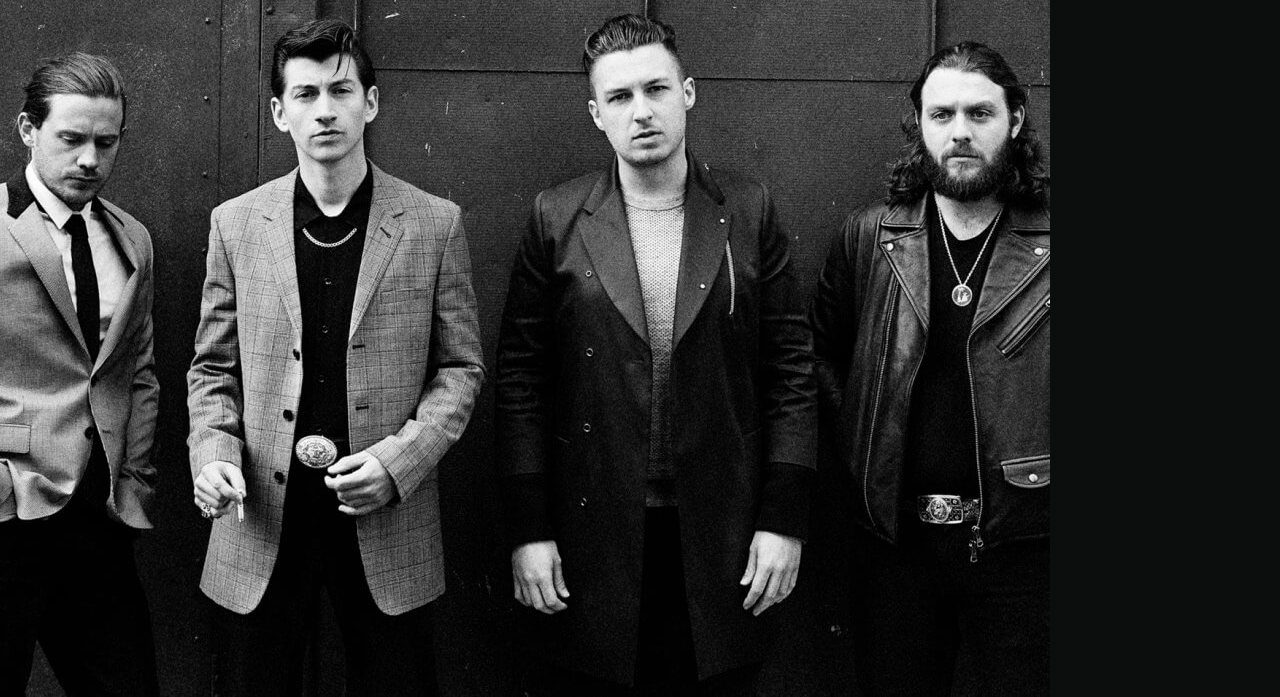
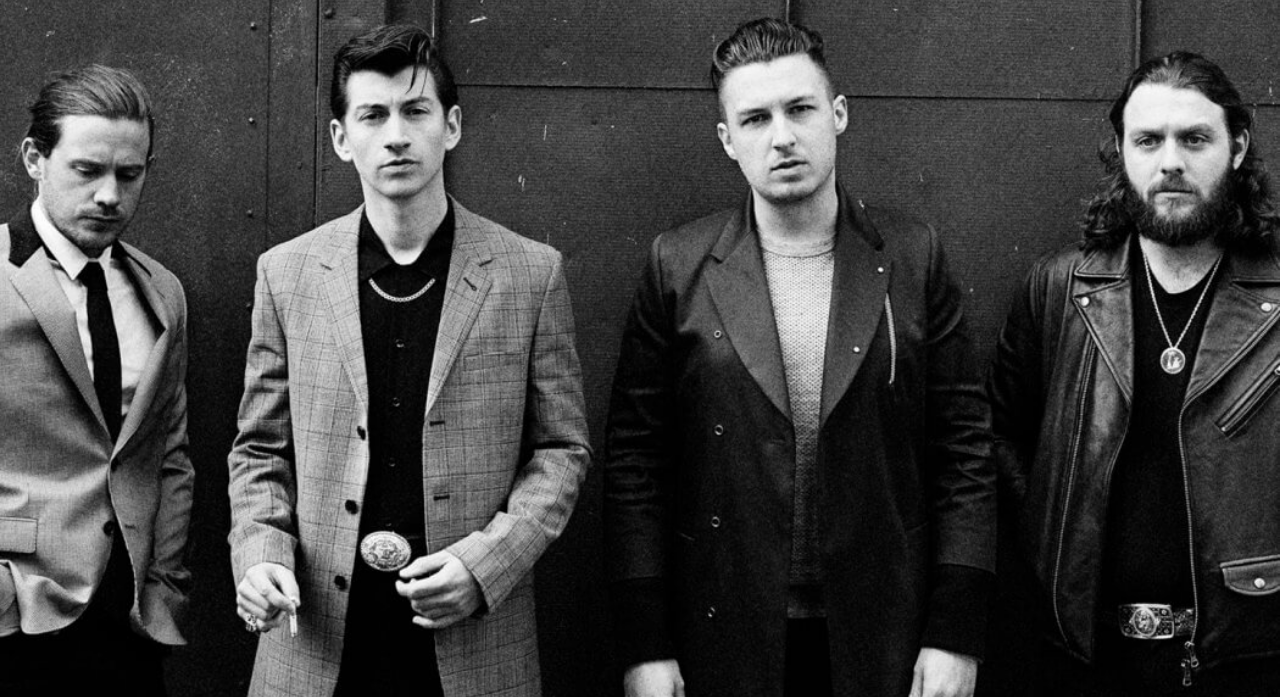
Before and after one commit to Karolina-90/proyecto-web, a plain HTML site: page views/bio.html in a window 1280 px wide. Shown: the part 103-800 px from the top of the page. Drawn offline with Linux system fonts and the light colour scheme; files whose address does not match are found by name; a web font is replaced by a local one.

Commit message:
arreglo de portada de bio

```diff
--- a/sass/estilos.scss
+++ b/sass/estilos.scss
@@ -407,6 +407,14 @@ ul {
 
     .contenedor {
 
+        .bio-container {
+
+            .portada {
+                img {
+                    width: 100%;
+                }
+            }
+
             .parallax, .texto {
                 margin: 0 auto;
             }
@@ -472,6 +480,11 @@ ul {
                 }
             }
 
+
+        } //.bio-container
+
+
+
         footer {
 
             background-color: $color-cinco;
--- a/views/bio.html
+++ b/views/bio.html
@@ -50,7 +50,7 @@
         </nav>
     </header>
 
-    <main id="bio-container">
+    <main class="bio-container">
 
          <!--Imágenes de miembros-->
             <section class="portada">
```
Also changed, not shown: css/estilos.css, sass/estilos.css, 1 other file. Lines whose indentation alone changed are shown as unchanged.
